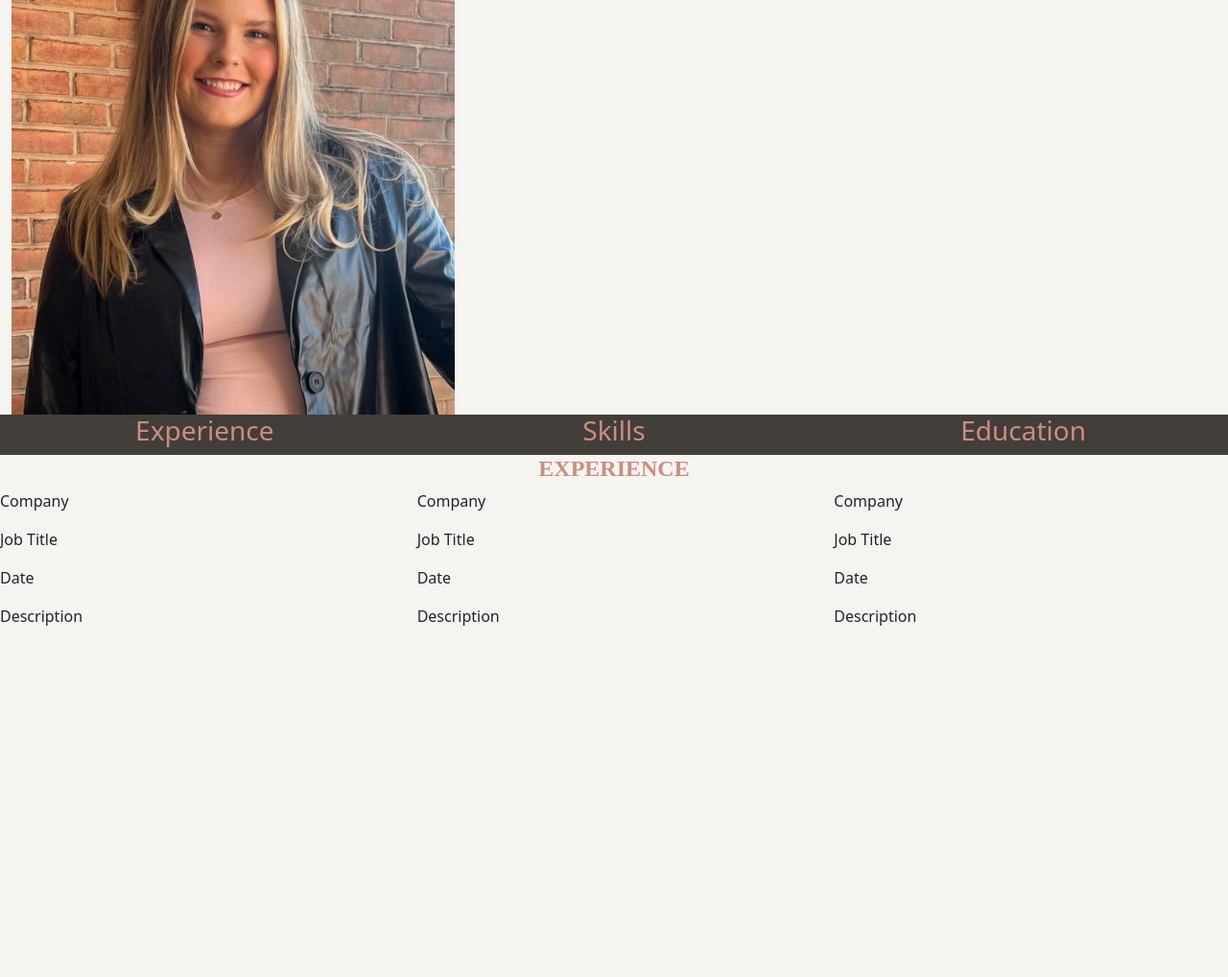
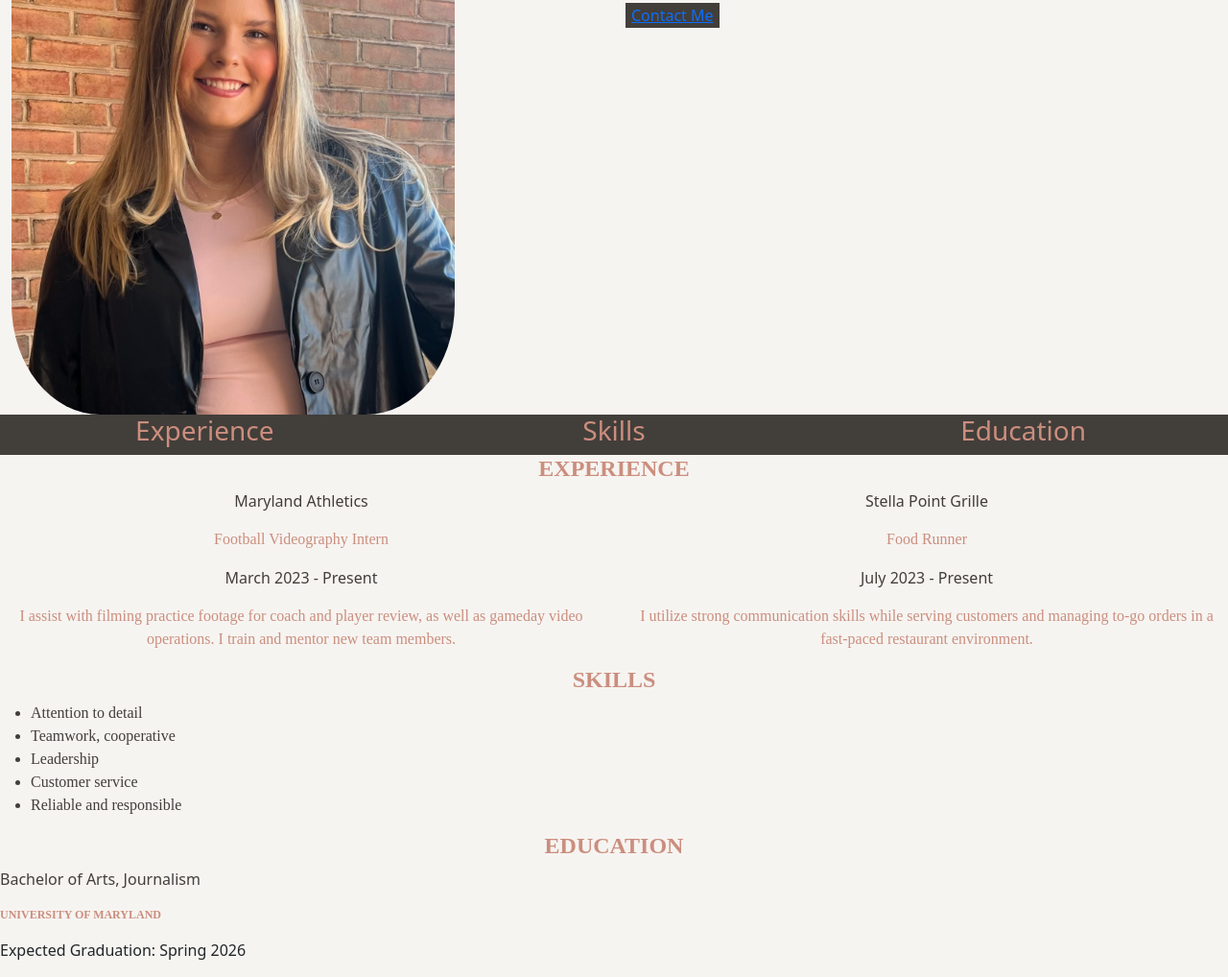
Before and after one commit to haydenwhirley/Hayden-Whirley-Jour352-Fall2024, a plain HTML site: page online-portfolio/index.html in a window 1280 px wide. Shown: the part 145-1163 px from the top of the page at 96% size. Before the commit the page ends 815 px from the top, so only its background shows below. Drawn offline with nearby package versions, Linux system fonts and the light colour scheme.

Commit message:
finished html

```diff
--- a/online-portfolio/index.html
+++ b/online-portfolio/index.html
@@ -16,78 +16,91 @@
 
     </head>
 
+
     <body>
-
         <div class="container-fluid">
             <div class="row">
                 <div class="col-sm-6">
-                    <img src="headshot.jpg" alt="headshot.jpg" />
+                    <img src="headshot.jpg" alt="headshot.jpg"/>
              </div>
+
             <div class="col-sm-6">
                 <h1>Hayden Whirley</h1>
                 <h2>JOURNALISM STUDENT</h2>
-                    <button>Contact Me</button>
+                <button><a href="mailto:haywhirl@terpmail.umd.edu">Contact Me</a></button>
             </div>
          </div>
      </div>
 
         <div class="container-fluid" id="navigation">
         <div class = "row">
-
             <div class = "col-sm-4">
                 <h3>Experience</h3>
-
             </div>
-
             <div class = "col-sm-4">
                 <h3>Skills</h3>
-
             </div>
-
             <div class = "col-sm-4">
                 <h3>Education</h3>
-
-            </div>
-
             </div>
         </div>
-
+    </div>
         <div class = "container-fluid" id="sections">
-
-            <div class = "row">
-
-                <div class = "col">
+            <div class ="row header">
+                <div class ="col">
+                    <h4>EXPERIENCE</h4>
                 </div>
-                <h4>EXPERIENCE</h4>
-
             </div>
-
         </div>
 
 
         <div class = "row">
 
-            <div class = "col-sm-4">
-            <p> Company </p>
-            <p> Job Title </p>
-            <p> Date </p>
-            <p> Description </p>
+            <div class= "col-sm-6 jobcol">
+            <p class="jobcompany"> Maryland Athletics </p>
+            <p class="jobtitle"> Football Videography Intern </p>
+            <p class="jobdate"> March 2023 - Present </p>
+            <p class="jobdescription"> I assist with filming practice footage for coach and player review, as well as gameday video operations. I train and mentor new team members. </p>
             </div>
 
-            <div class = "col-sm-4">
-            <p> Company </p>
-            <p> Job Title </p>
-            <p> Date </p>
-            <p> Description </p>
+            <div class= "col-sm-6 jobcol">
+            <p class="jobcompany"> Stella Point Grille </p>
+            <p class="jobtitle"> Food Runner </p>
+            <p class="jobdate"> July 2023 - Present </p>
+            <p class="jobdescription"> I utilize strong communication skills while serving customers and managing to-go orders in a fast-paced restaurant environment. </p>
             </div>
 
-            <div class = "col-sm-4">
-            <p> Company </p>
-            <p> Job Title </p>
-            <p> Date </p>
-            <p> Description </p>
         </div>
 
+        <div class = "row header">
+            <div class = "col">
+                <h4>SKILLS</h4>
+            </div>
+        </div>
+
+        <div class="row">
+            <div class="col">
+            <ul>
+                <li>Attention to detail</li>
+                <li>Teamwork, cooperative</li>
+                <li>Leadership</li>
+                <li>Customer service</li>
+                <li>Reliable and responsible</li>
+            </ul>
+            </div>
+        </div>
+
+        <div class="row header">
+            <div class="col">
+               <h4>EDUCATION</h4>
+            </div>
+        </div>
+        <div class="row">
+            <div class="educationcol">
+                <p class="degree">Bachelor of Arts, Journalism</p>
+                <p class="school">UNIVERSITY OF MARYLAND</p>
+                <p class="grad date">Expected Graduation: Spring 2026</p>
+            </div>
         </div>
 
     </body>
--- a/online-portfolio/style.css
+++ b/online-portfolio/style.css
@@ -1,19 +1,22 @@
 body {
     background-color: #f6f4f1;
+}
+
+img {
+    width:75%;
+    border-radius:20%;
 }
 
 h1 {
     font-family: "Lora", serif;
     color: #423e3a;
+    font-size: 70px;
 }
 
 h2{
    color: #cb8e7e;
    font-family: "Times New Roman", Times, serif;
-}
-
-img {
-    width:75%
+    font-size: 40px
 }
 
 button{
@@ -24,18 +27,15 @@ button{
     font-size: 16px;
 }
 
-#topper {
-    background-image:url(headshot.jpg);
-    background-size:cover;
-}
-
 #navigation{
-    background-color: #423e3a
+    background-color: #423e3a;
+    text-align:center;
 }
 
 h3{
     text-align: center;
     color: #cb8e7e;
+
 }
 
 h4{
@@ -44,3 +44,45 @@ h4{
     color: #cb8e7e;
     font-weight: bold;
 }
+
+.jobcol{
+    text-align:center;
+}
+
+.jobcompany{
+    color: #423e3a;
+}
+
+.jobtitle{
+    color: #cb8e7e;
+    font-family: "Times New Roman", Times, serif;
+}
+
+.jobdate{
+    color: #423e3a;
+}
+
+.jobdescription{
+    color: #cb8e7e;
+    font-family: "Times New Roman", Times, serif;
+}
+
+ul{
+    color: #423e3a;
+    font-family: "Lora", serif;
+}
+
+.degree{
+    color: #423e3a;
+}
+
+.school{
+   color: #cb8e7e;
+    font-family: "Times New Roman", Times, serif;
+    font-weight: bold;
+    font-size: 12px;
+}
+
+.grad date{
+   color: #423e3a;
+}
```
Lines whose indentation alone changed are shown as unchanged.
